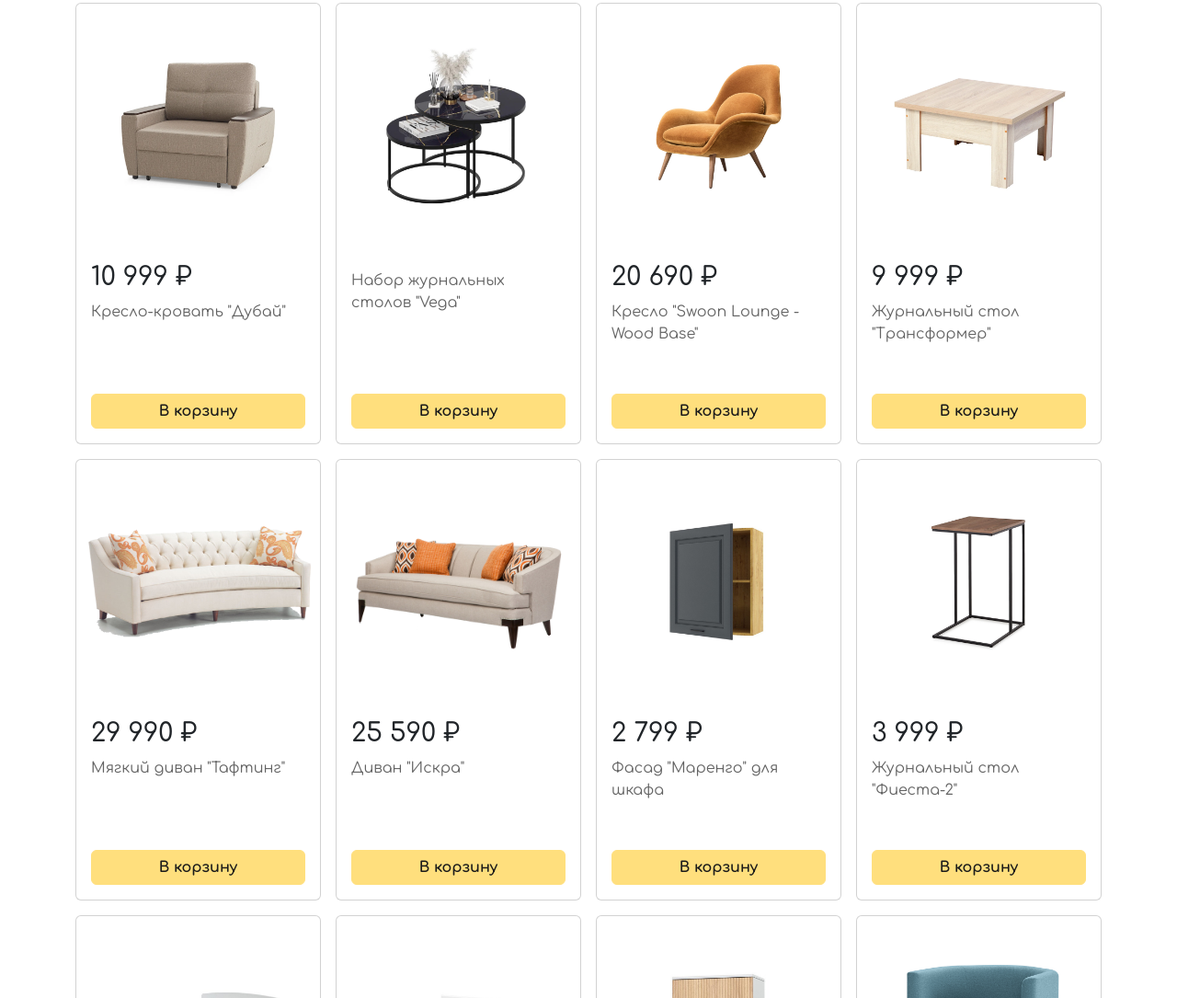
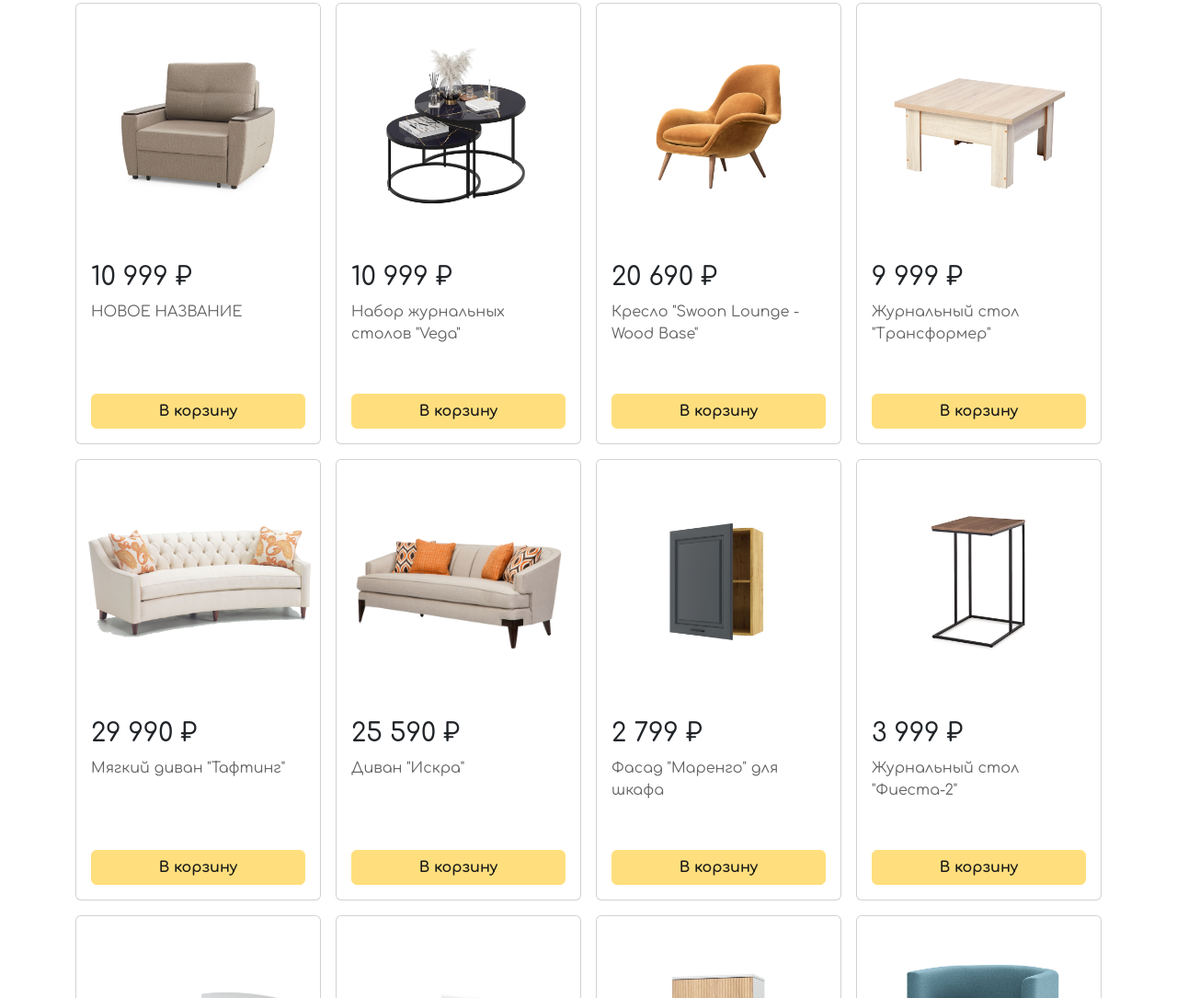
Before and after one commit to denilyunkin/Furni, a website: page index.html in a window 1280 px wide. Shown: the part 745-1830 px from the top of the page at 92% size. Drawn offline with nearby package versions, Linux system fonts and the light colour scheme.

Commit message:
Изменена карточка

```diff
--- a/index.html
+++ b/index.html
@@ -112,7 +112,8 @@
                 <!-- Цена -->
                 <h3 class="card-title">10 999 ₽</h3>
                 <p class="card-text" style="color: #0c0c0ca4">
-                  Кресло-кровать "Дубай"
+                  <!-- Кресло-кровать "Дубай"  -->
+                  НОВОЕ НАЗВАНИЕ
                 </p>
               </div>
               <a href="#" class="btn btn-primary w-100">В корзину</a>
@@ -125,8 +126,8 @@
             <img src="img/vega.jpg" class="card-img-top" alt="..." />
             <div class="card-body d-flex flex-column justify-content-between">
               <div>
-                <!-- <h3 class="card-title">10 999 ₽</h3> -->
-                <h3 class="card-title"></h3>
+                <h3 class="card-title">10 999 ₽</h3>
+                <!-- <h3 class="card-title"></h3> -->
                 <p class="card-text" style="color: #0c0c0ca4">
                   Набор журнальных столов "Vega"
                 </p>
```
